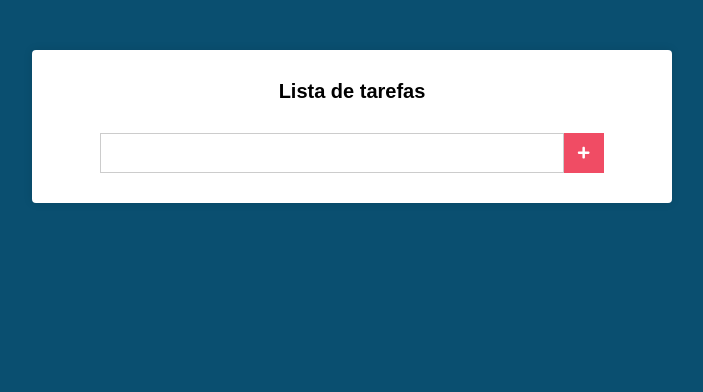
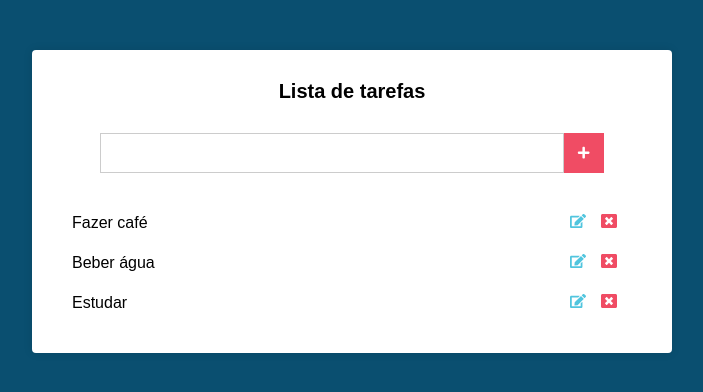
Before and after one commit to DaviRamosUC/ListaTarefasReact, a React (Create React App) app: page / in a window 1280 px wide. Shown: the top 392 px of the page, without its empty margins (288-991 px from the left). Built offline with nearby package versions, Linux system fonts and the light colour scheme.

Commit message:
Mockando lista de tarefas e estilizando lista

```diff
--- a/src/components/Main.css
+++ b/src/components/Main.css
@@ -37,3 +37,40 @@
   align-items: center;
   justify-content: center;
 }
+
+.tarefas {
+  margin-top: 30px;
+}
+
+.tarefas li {
+  display: flex;
+  align-items: center;
+  justify-content: space-between;
+  padding: 10px;
+  transition: all 600ms;
+}
+
+.tarefas li:hover {
+  background: #51c5de;
+}
+
+.tarefas li .edit {
+  margin-right: 15px;
+  color: #51c5de;
+}
+
+.tarefas li .delete {
+  margin-right: 15px;
+  color: #f04c64;
+}
+
+.tarefas li:hover .edit,
+.tarefas li:hover .delete {
+  color: black;
+}
+
+.tarefas li .edit,
+.tarefas li .delete {
+  cursor: pointer;
+  transition: all 600ms;
+}
--- a/src/components/Main.js
+++ b/src/components/Main.js
@@ -2,12 +2,16 @@
 
 // Form
 import { FaPlus } from 'react-icons/fa';
+
+// Tarefas
+import { FaEdit, FaWindowClose } from 'react-icons/fa';
 
 import './Main.css';
 
 export default class Main extends Component {
   state = {
     novaTarefa: '',
+    tarefas: ['Fazer café', 'Beber água', 'Estudar'],
   };
 
   handleChange = (e) => {
@@ -17,7 +21,7 @@
   };
 
   render() {
-    const { novaTarefa } = this.state;
+    const { novaTarefa, tarefas } = this.state;
     return (
       <div className="main">
         <h1>Lista de tarefas</h1>
@@ -28,6 +32,18 @@
             <FaPlus />
           </button>
         </form>
+
+        <ul className="tarefas">
+          {tarefas.map((tarefa) => (
+            <li key={tarefa}>
+              {tarefa}
+              <div>
+                <FaEdit className="edit" />
+                <FaWindowClose className="delete" />
+              </div>
+            </li>
+          ))}
+        </ul>
       </div>
     );
   }
```
